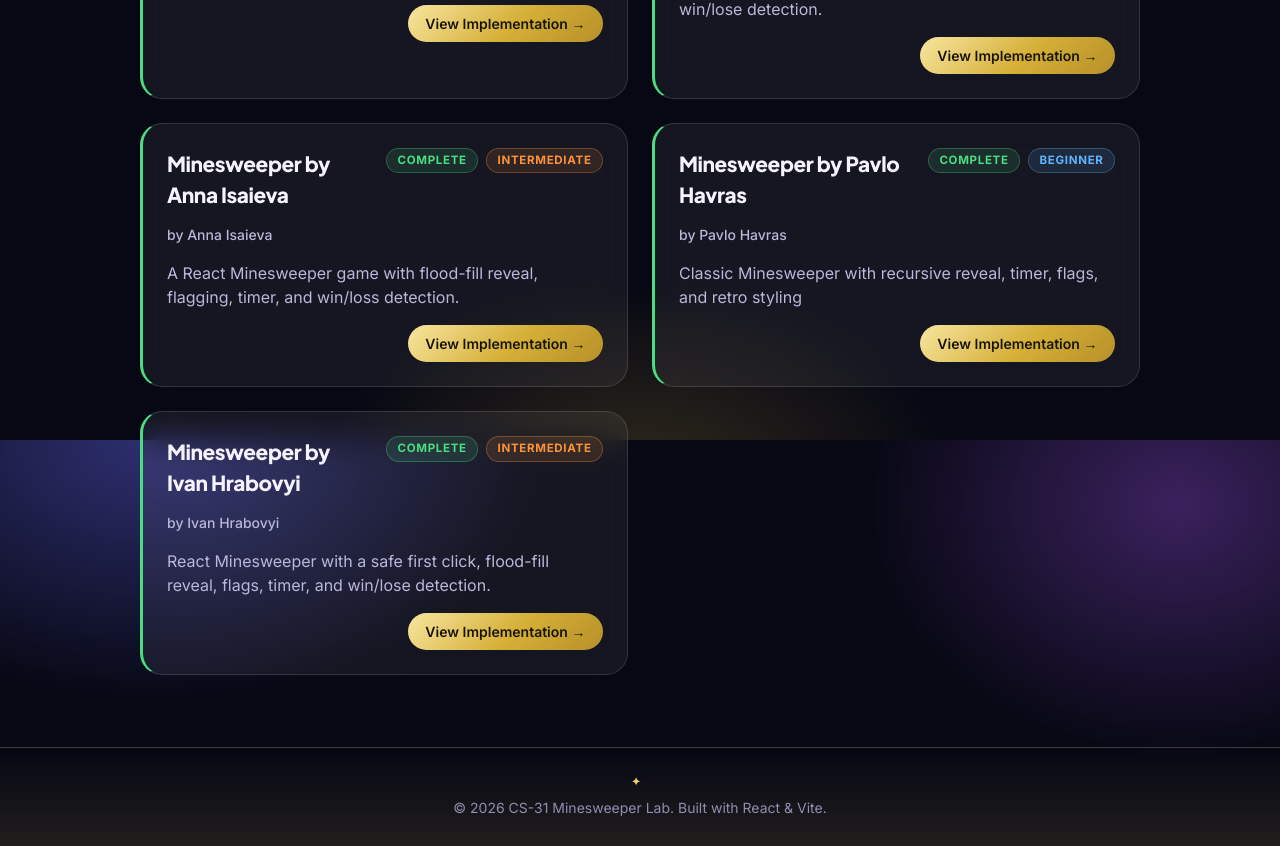
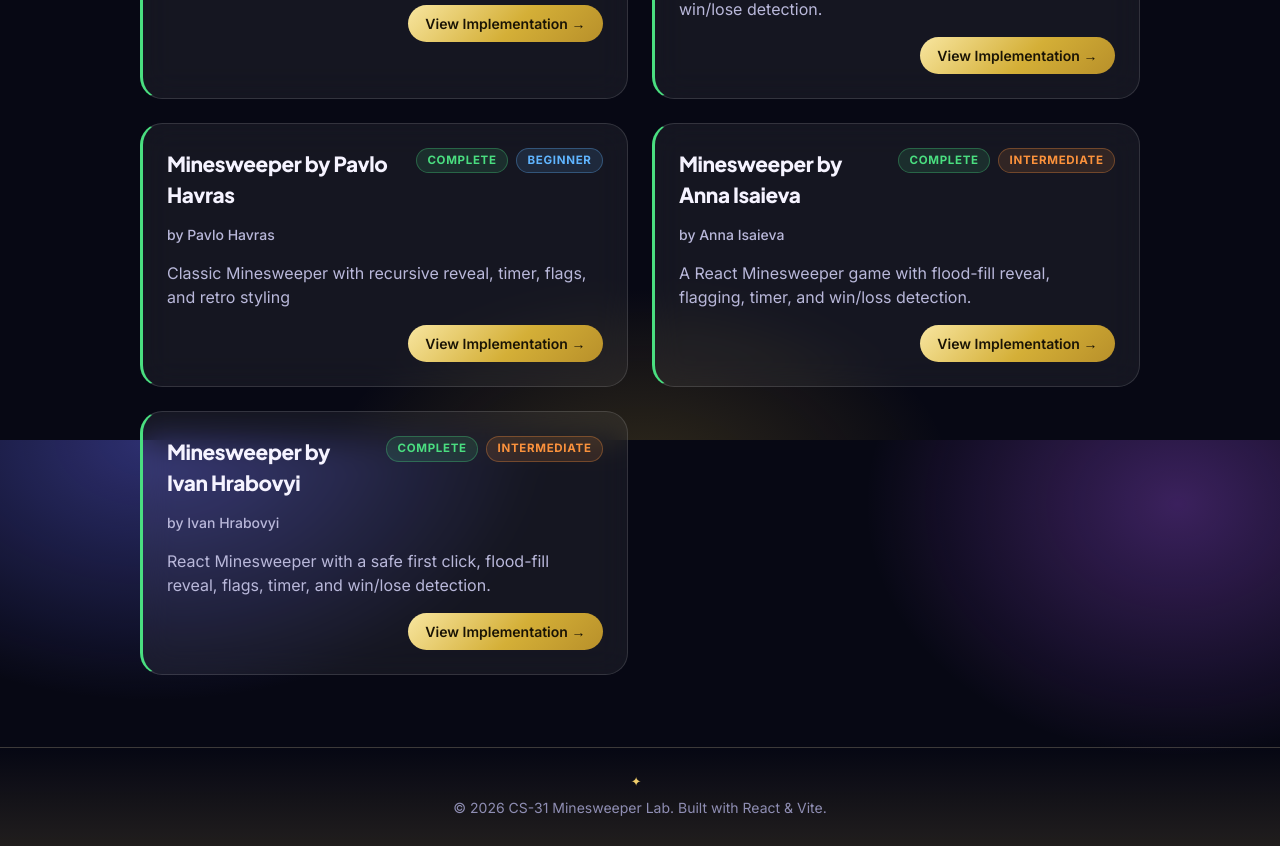
Before and after one commit to cs3-web-course-2026/cs31-minesweeper-react-2026, a React (Vite) app: page /game in a window 1280 px wide. Shown: the part 1160-2006 px from the top of the page. Built offline with nearby package versions, Linux system fonts and the light colour scheme.

Commit message:
fix: restore existing implementation IDs

```diff
--- a/src/pages/Game/index.jsx
+++ b/src/pages/Game/index.jsx
@@ -110,6 +110,16 @@ function Game() {
     },
     {
       id: 7,
+      title: 'Minesweeper by Pavlo Havras',
+      description:
+        'Classic Minesweeper with recursive reveal, timer, flags, and retro styling',
+      author: 'Pavlo Havras',
+      link: 'havras-pavlo',
+      difficulty: 'Beginner',
+      status: 'Complete',
+    },
+    {
+      id: 8,
       title: 'Minesweeper by Anna Isaieva',
       description:
         'A React Minesweeper game with flood-fill reveal, flagging, timer, and win/loss detection.',
@@ -118,16 +128,6 @@ function Game() {
       difficulty: 'Intermediate',
       status: 'Complete',
       },
-      {
-      id: 8,
-      title: 'Minesweeper by Pavlo Havras',
-      description:
-        'Classic Minesweeper with recursive reveal, timer, flags, and retro styling',
-      author: 'Pavlo Havras',
-      link: 'havras-pavlo',
-      difficulty: 'Beginner',
-      status: 'Complete',
-    },
     {
       id: 16,
       title: 'Minesweeper by Ivan Hrabovyi',
```
